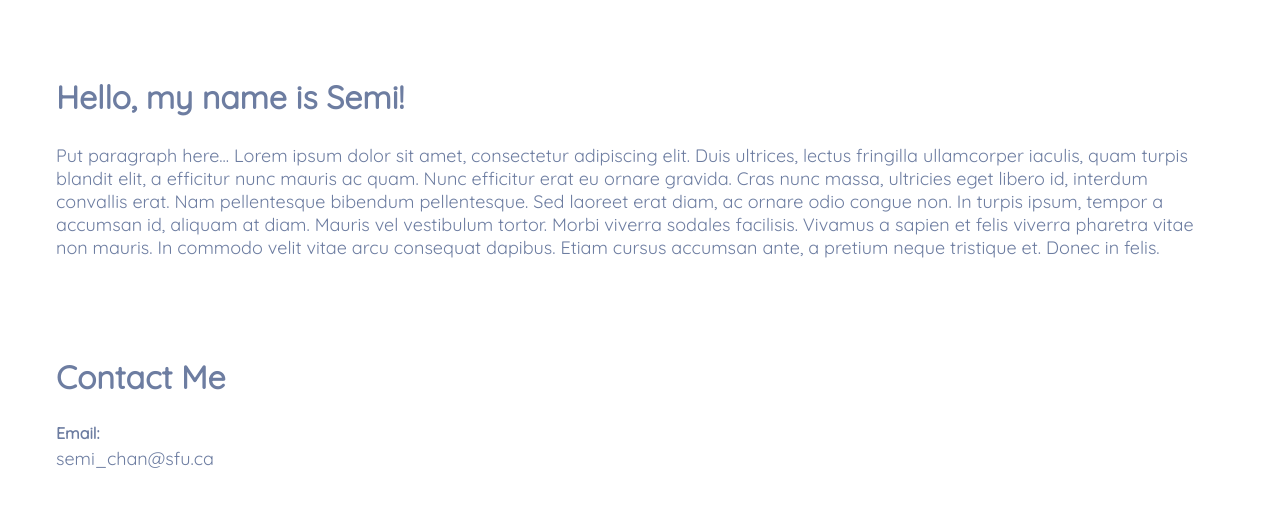
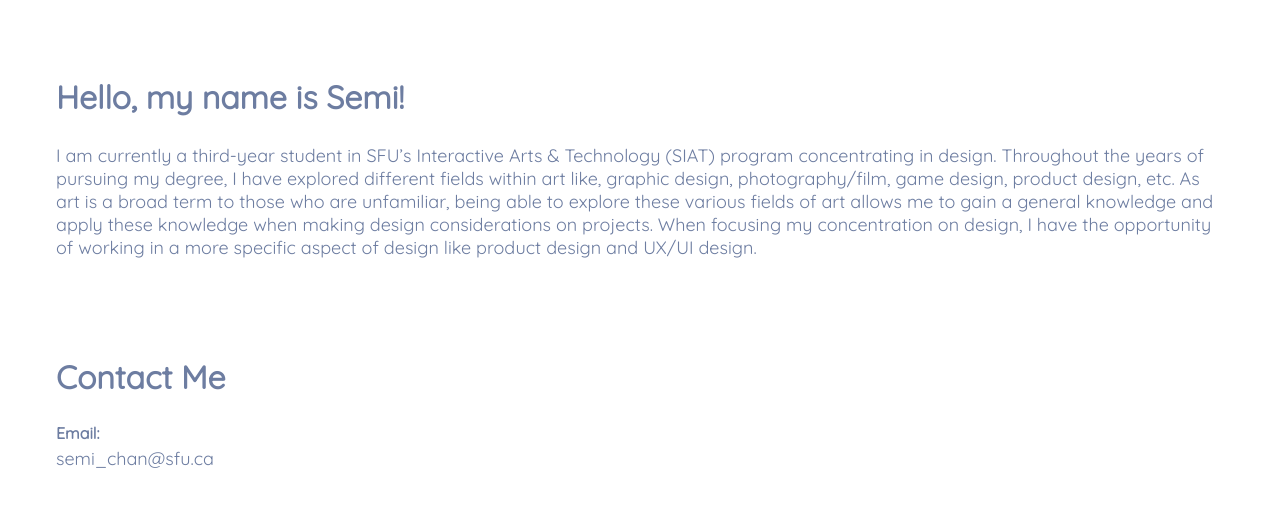
Before and after one commit to skayiu/IAT-339-P03-Portfolio-Project, a plain HTML site: page about.html in a window 1280 px wide. Shown: the part 128-642 px from the top of the page. Drawn offline with Linux system fonts and the light colour scheme.

Commit message:
Updated the text

```diff
--- a/about.html
+++ b/about.html
@@ -31,7 +31,7 @@
   <section id = "about">
 
     <h1> Hello, my name is Semi! </h1>
-    <p> Put paragraph here... Lorem ipsum dolor sit amet, consectetur adipiscing elit. Duis ultrices, lectus fringilla ullamcorper iaculis, quam turpis blandit elit, a efficitur nunc mauris ac quam. Nunc efficitur erat eu ornare gravida. Cras nunc massa, ultricies eget libero id, interdum convallis erat. Nam pellentesque bibendum pellentesque. Sed laoreet erat diam, ac ornare odio congue non. In turpis ipsum, tempor a accumsan id, aliquam at diam. Mauris vel vestibulum tortor. Morbi viverra sodales facilisis. Vivamus a sapien et felis viverra pharetra vitae non mauris. In commodo velit vitae arcu consequat dapibus. Etiam cursus accumsan ante, a pretium neque tristique et. Donec in felis. </p>
+    <p> I am currently a third-year student in SFU’s Interactive Arts & Technology (SIAT) program concentrating in design. Throughout the years of pursuing my degree, I have explored different fields within art like, graphic design, photography/film, game design, product design, etc. As art is a broad term to those who are unfamiliar, being able to explore these various fields of art allows me to gain a general knowledge and apply these knowledge when making design considerations on projects. When focusing my concentration on design, I have the opportunity of working in a more specific aspect of design like product design and UX/UI design. </p>
 
   </section>
 
```
